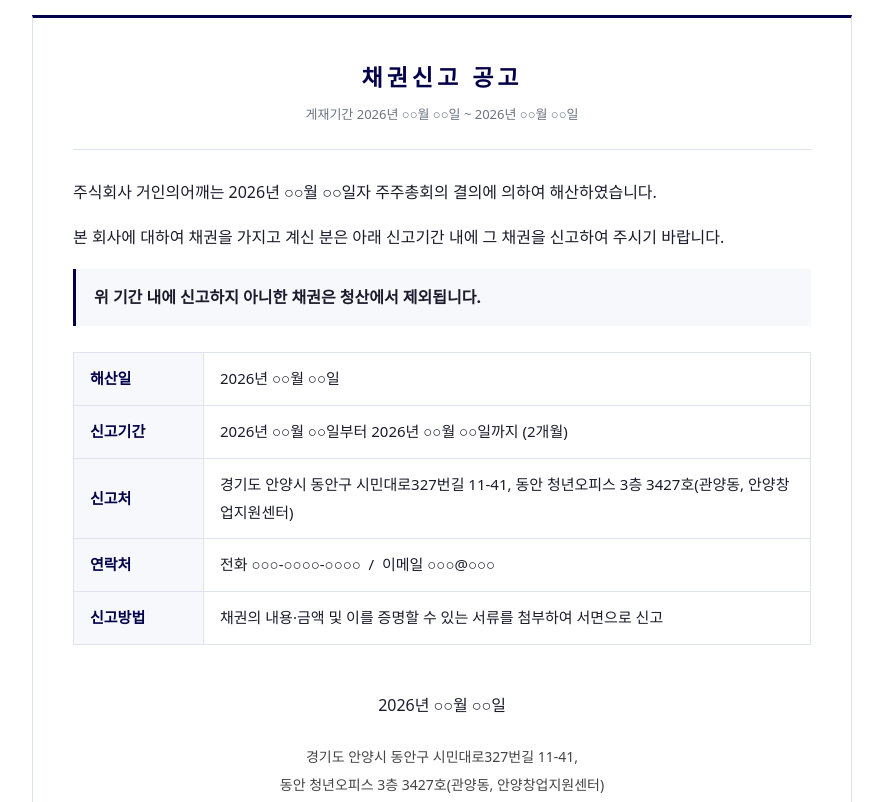
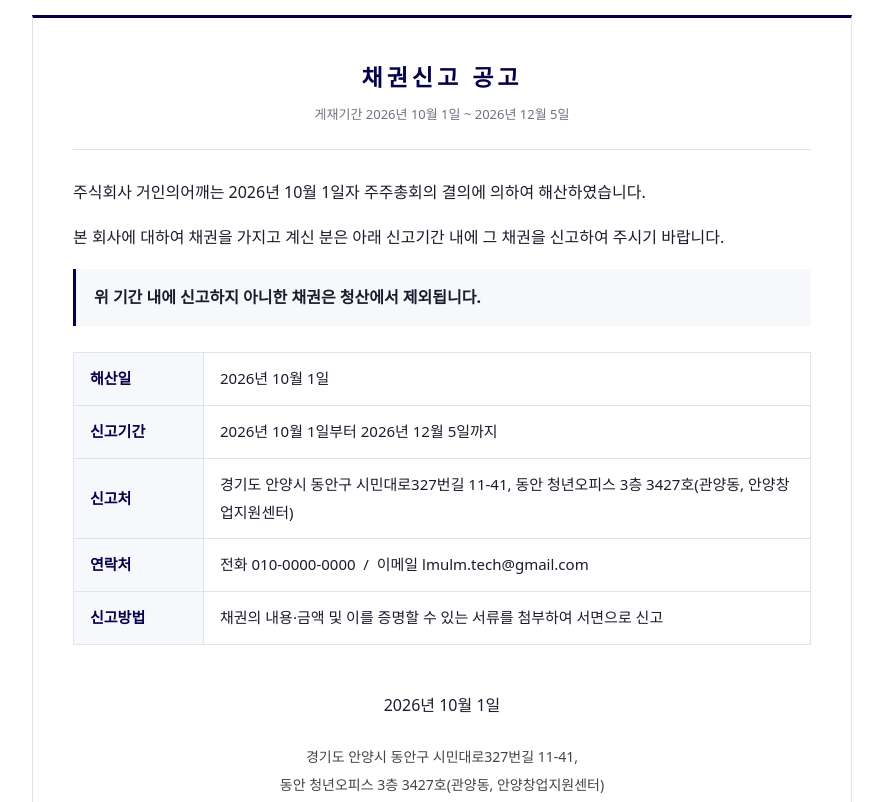
Before and after one commit to giant-shoulder/lmulm-notice, a plain HTML site: page notice-2026-01.html in a window 1280 px wide. Shown: the part 266-1068 px from the top of the page, without its empty margins (198-1081 px from the left). Drawn offline with Linux system fonts and the light colour scheme.

Commit message:
Add files via upload

```diff
--- a/notice-2026-01.html
+++ b/notice-2026-01.html
@@ -79,24 +79,24 @@
 
     <article class="doc">
       <h2>채권신고 공고</h2>
-      <div class="meta">게재기간 2026년 ○○월 ○○일 ~ 2026년 ○○월 ○○일</div>
+      <div class="meta">게재기간 2026년 10월 1일 ~ 2026년 12월 5일</div>
 
-      <p>주식회사 거인의어깨는 2026년 ○○월 ○○일자 주주총회의 결의에 의하여 해산하였습니다.</p>
+      <p>주식회사 거인의어깨는 2026년 10월 1일자 주주총회의 결의에 의하여 해산하였습니다.</p>
 
       <p>본 회사에 대하여 채권을 가지고 계신 분은 아래 신고기간 내에 그 채권을 신고하여 주시기 바랍니다.</p>
 
       <p class="warn">위 기간 내에 신고하지 아니한 채권은 청산에서 제외됩니다.</p>
 
       <table class="spec">
-        <tr><th>해산일</th><td>2026년 ○○월 ○○일</td></tr>
-        <tr><th>신고기간</th><td>2026년 ○○월 ○○일부터 2026년 ○○월 ○○일까지 (2개월)</td></tr>
+        <tr><th>해산일</th><td>2026년 10월 1일</td></tr>
+        <tr><th>신고기간</th><td>2026년 10월 1일부터 2026년 12월 5일까지</td></tr>
         <tr><th>신고처</th><td>경기도 안양시 동안구 시민대로327번길 11-41, 동안 청년오피스 3층 3427호(관양동, 안양창업지원센터)</td></tr>
-        <tr><th>연락처</th><td>전화 ○○○-○○○○-○○○○ &nbsp;/&nbsp; 이메일 ○○○@○○○</td></tr>
+        <tr><th>연락처</th><td>전화 010-0000-0000 &nbsp;/&nbsp; 이메일 lmulm.tech@gmail.com</td></tr>
         <tr><th>신고방법</th><td>채권의 내용·금액 및 이를 증명할 수 있는 서류를 첨부하여 서면으로 신고</td></tr>
       </table>
 
       <div class="sign">
-        <div class="date">2026년 ○○월 ○○일</div>
+        <div class="date">2026년 10월 1일</div>
         <div class="addr">경기도 안양시 동안구 시민대로327번길 11-41,<br>동안 청년오피스 3층 3427호(관양동, 안양창업지원센터)</div>
         <div class="co">주식회사 거인의어깨</div>
         <div class="who">청산인 조 형 우</div>
```
Also changed, not shown: index.html (+1 -1 lines).
